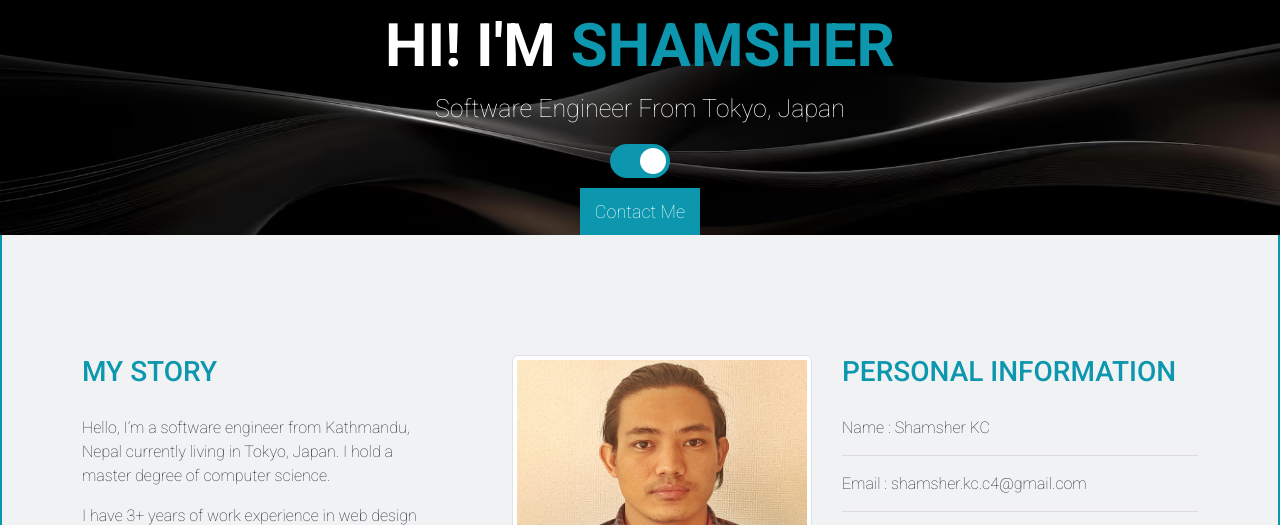
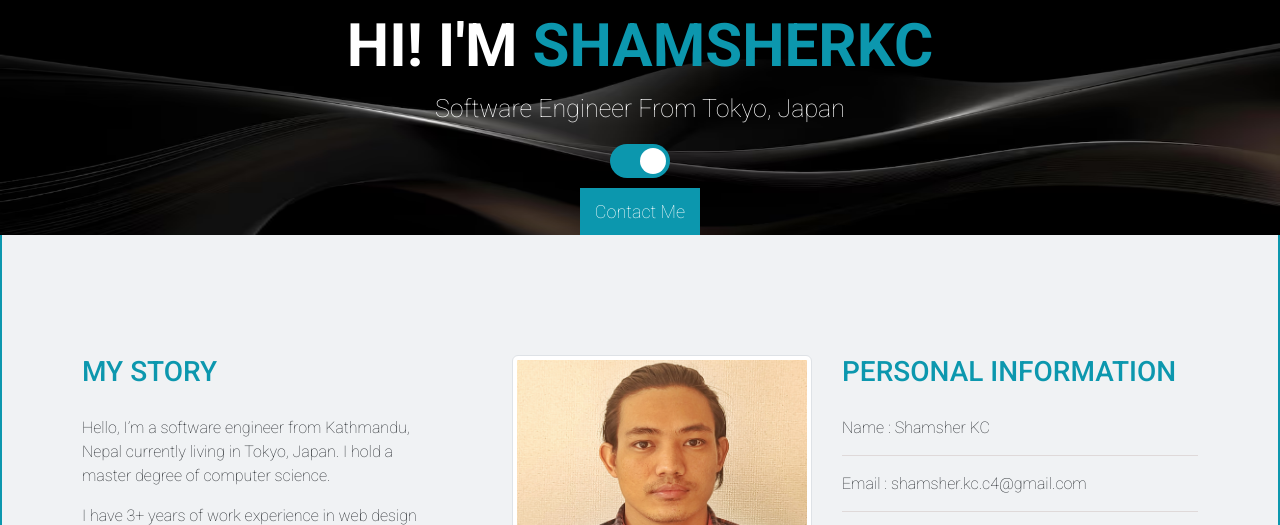
Before and after one commit to shamsherkc1993/latest_personal_profile_JS, a plain HTML site: page index.html in a window 1280 px wide. Shown: the top 525 px of the page. Drawn offline with Linux system fonts and the light colour scheme.

Commit message:
index.html page edited(h1 tag added kc)

```diff
--- a/index.html
+++ b/index.html
@@ -15,7 +15,7 @@
   <section class="top-banner">
     <div class="container">
       <div class="row">
-        <h1>Hi! I'M <span>shamsher</span></h1>
+        <h1>Hi! I'M <span>shamsherKC</span></h1>
         <p class="wholefont">Software Engineer From Tokyo, Japan</p>
         <div class="theme">
           <label class="switch">
```
